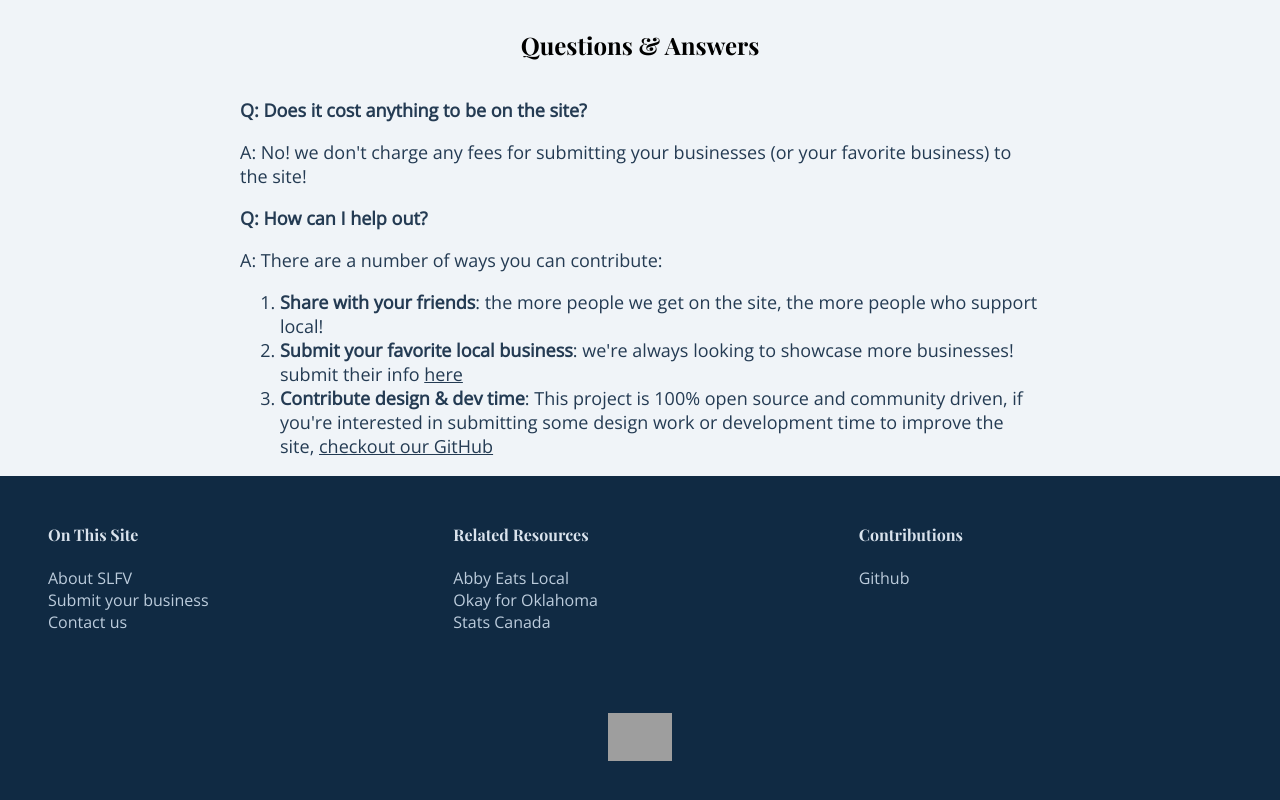
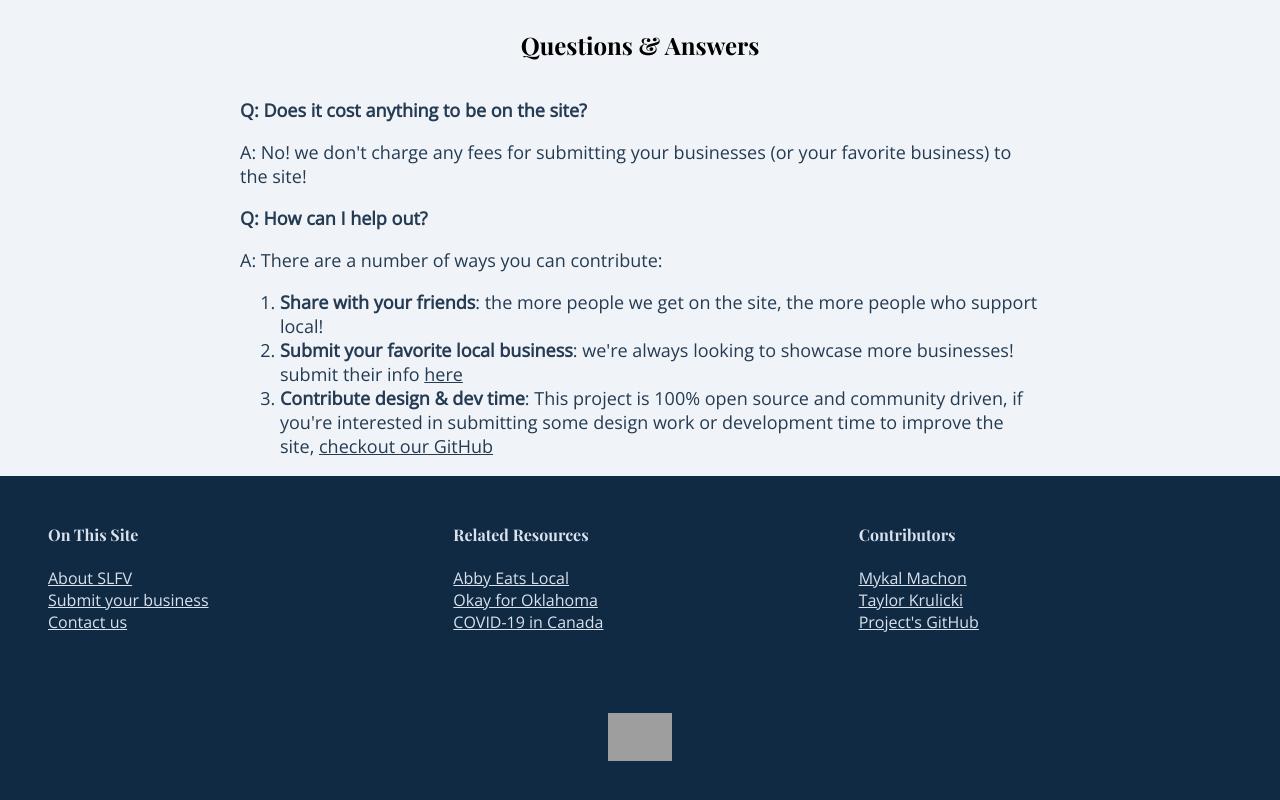
Before and after one commit to MykalMachon/supportlocalfv.ca, a Next.js app: page /about in a window 1280 px wide. Shown: the part 660-1460 px from the top of the page. Built offline with nearby package versions, Linux system fonts and the light colour scheme; grey boxes are pictures that could not be loaded.

Commit message:
Added Links to Footer
Added the relevant links to the footer

```diff
--- a/src/components/layout/Footer.tsx
+++ b/src/components/layout/Footer.tsx
@@ -8,23 +8,55 @@ const Footer: FC<FooterProps> = ({}) => {
         <div className='footer_content-column'>
           <h4>On This Site</h4>
           <ul>
-            <li>About SLFV</li>
-            <li>Submit your business</li>
-            <li>Contact us</li>
+            <li>
+              <Link href='/about'>
+                <a>About SLFV</a>
+              </Link>
+            </li>
+            <li>
+              <Link href='/submit'>
+                <a>Submit your business</a>
+              </Link>
+            </li>
+            <li>
+              <Link href='/contact'>
+                <a>Contact us</a>
+              </Link>
+            </li>
           </ul>
         </div>
         <div className='footer_content-column'>
           <h4>Related Resources</h4>
           <ul>
-            <li>Abby Eats Local</li>
-            <li>Okay for Oklahoma</li>
-            <li>Stats Canada</li>
+            <li>
+              <a href='https://abbyeatslocal.com'>Abby Eats Local</a>
+            </li>
+            <li>
+              <a href='https://okforok.com'>Okay for Oklahoma</a>
+            </li>
+            <li>
+              <a href='https://www.canada.ca/en/public-health/services/diseases/2019-novel-coronavirus-infection.html?&utm_campaign=gc-hc-sc-coronaviruspublicedu2021-2021-0001-9762248618&utm_medium=search&utm_source=google-ads-99837326356&utm_content=text-en-428935858540&utm_term=coronavirus'>
+                COVID-19 in Canada
+              </a>
+            </li>
           </ul>
         </div>
         <div className='footer_content-column'>
-          <h4>Contributions</h4>
+          <h4>Contributors</h4>
           <ul>
-            <li>Github</li>
+            <li>
+              <a href='https://twitter.com/mykalmachon'>Mykal Machon</a>
+            </li>
+            <li>
+              <a href='https://www.instagram.com/taylorkrulicki/?hl=en'>
+                Taylor Krulicki
+              </a>
+            </li>
+            <li>
+              <a href='https://github.com/MykalMachon/supportlocalfv.ca'>
+                Project's GitHub
+              </a>
+            </li>
           </ul>
         </div>
         <div className='footer_logo-column'>
```
